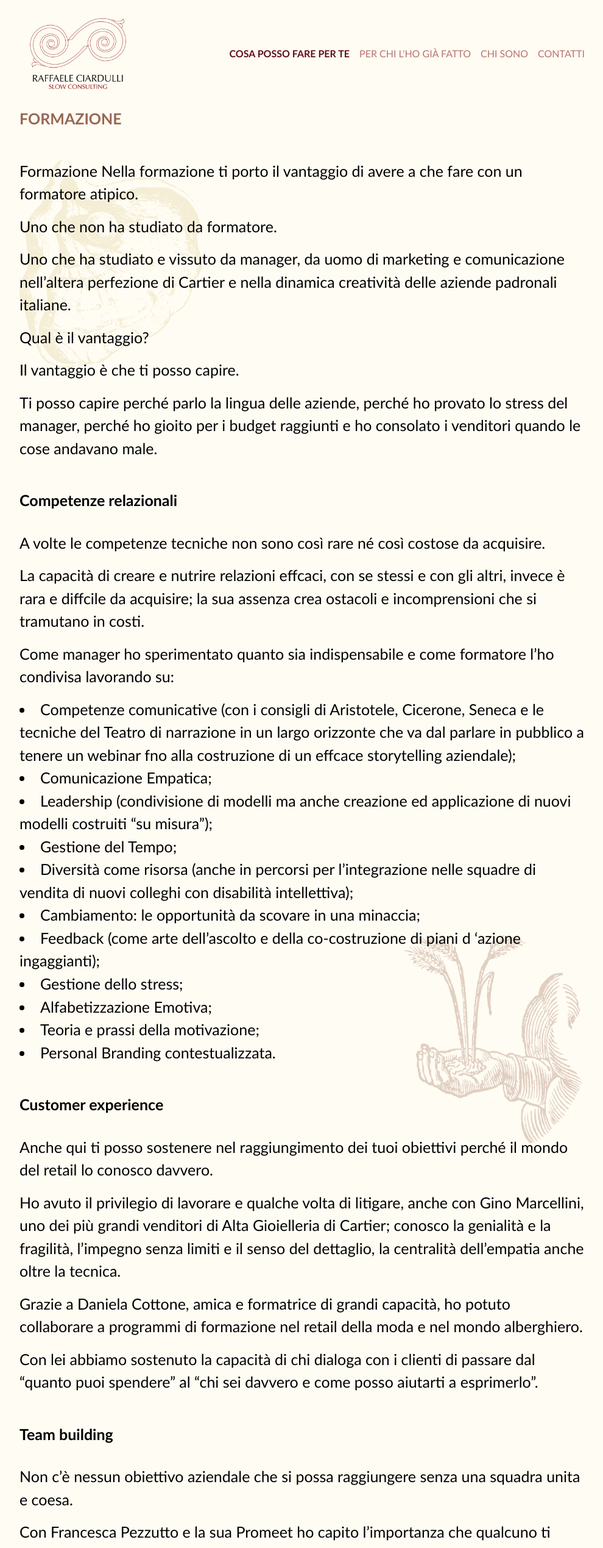
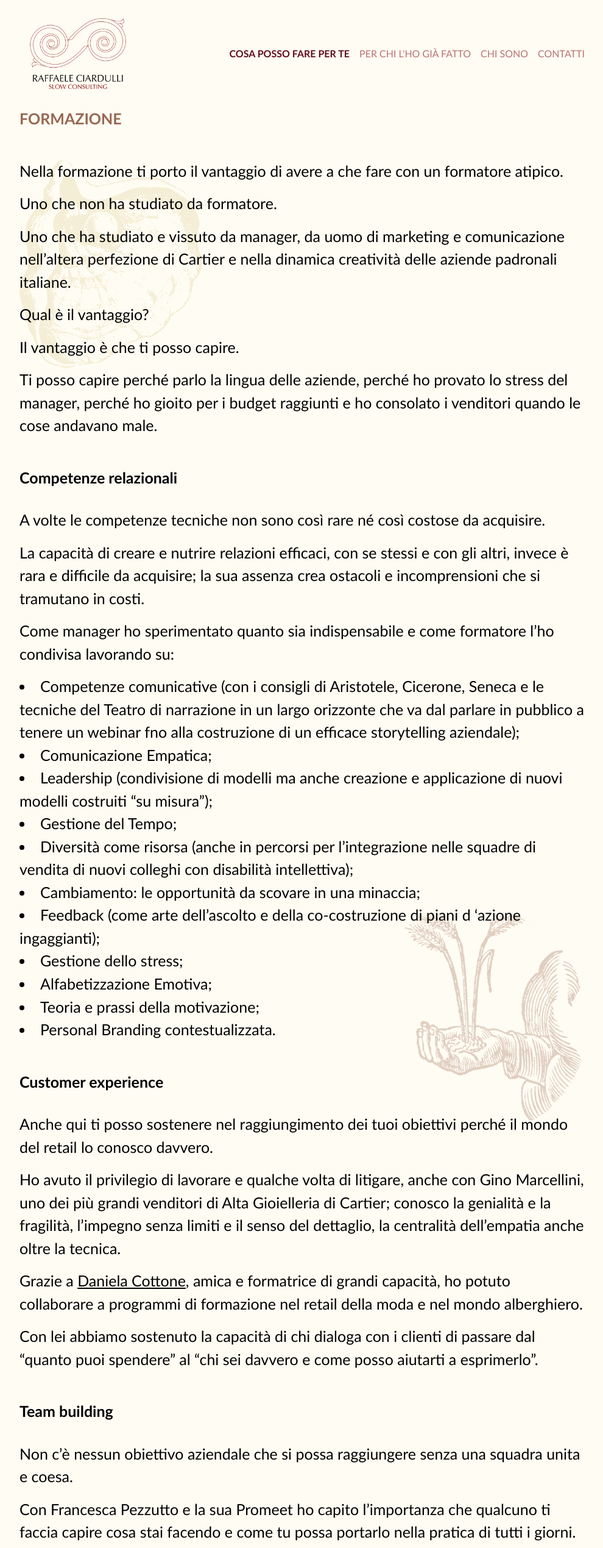
Before and after one commit to Eedma/slow-consulting, a Next.js app: page /services/formazione in a window 1280 px wide. Shown: the top 2539 px of the page at 61% size, without its empty margins (144-1134 px from the left). Built offline with nearby package versions, Linux system fonts and the light colour scheme.

Commit message:
fix errori battitura

```diff
--- a/src/app/services/formazione/page.tsx
+++ b/src/app/services/formazione/page.tsx
@@ -7,8 +7,8 @@ export default function FormazionePage() {
             <h3 className="formazione">Formazione</h3>
             <div className="relative">
                 <p>
-                    Formazione Nella formazione ti porto il vantaggio di avere a
-                    che fare con un formatore atipico.
+                    Nella formazione ti porto il vantaggio di avere a che fare
+                    con un formatore atipico.
                 </p>
 
                 <p>Uno che non ha studiato da formatore.</p>
@@ -46,8 +46,8 @@ export default function FormazionePage() {
                     costose da acquisire.
                 </p>
                 <p>
-                    La capacità di creare e nutrire relazioni effcaci, con se
-                    stessi e con gli altri, invece è rara e diffcile da
+                    La capacità di creare e nutrire relazioni efficaci, con se
+                    stessi e con gli altri, invece è rara e difficile da
                     acquisire; la sua assenza crea ostacoli e incomprensioni che
                     si tramutano in costi.
                 </p>
@@ -60,13 +60,13 @@ export default function FormazionePage() {
                         Competenze comunicative (con i consigli di Aristotele,
                         Cicerone, Seneca e le tecniche del Teatro di narrazione
                         in un largo orizzonte che va dal parlare in pubblico a
-                        tenere un webinar fno alla costruzione di un effcace
+                        tenere un webinar fno alla costruzione di un efficace
                         storytelling aziendale);
                     </li>
                     <li>Comunicazione Empatica;</li>
                     <li>
-                        Leadership (condivisione di modelli ma anche creazione
-                        ed applicazione di nuovi modelli costruiti “su misura”);
+                        Leadership (condivisione di modelli ma anche creazione e
+                        applicazione di nuovi modelli costruiti “su misura”);
                     </li>
                     <li>Gestione del Tempo;</li>
                     <li>
@@ -110,9 +110,17 @@ export default function FormazionePage() {
                     tecnica.
                 </p>
                 <p>
-                    Grazie a Daniela Cottone, amica e formatrice di grandi
-                    capacità, ho potuto collaborare a programmi di formazione
-                    nel retail della moda e nel mondo alberghiero.
+                    Grazie a{" "}
+                    <Link
+                        href="https://www.linkedin.com/in/danielacottone"
+                        target="_blank"
+                        className="underline"
+                    >
+                        Daniela Cottone
+                    </Link>
+                    , amica e formatrice di grandi capacità, ho potuto
+                    collaborare a programmi di formazione nel retail della moda
+                    e nel mondo alberghiero.
                 </p>
                 <p>
                     Con lei abbiamo sostenuto la capacità di chi dialoga con i
@@ -199,7 +207,7 @@ export default function FormazionePage() {
                     </Link>{" "}
                     abbiamo sviluppato un modello di analisi, di
                     rendicontazione, di concrete azioni formative e di coaching
-                    personalizzabile sulle tue specifche esigenze
+                    personalizzabile sulle tue specifche esigenze.
                 </p>
             </div>
             <div className="relative">
@@ -224,7 +232,7 @@ export default function FormazionePage() {
                 </p>
                 <p>
                     La chiave è nei negozi. Se c’è una risposta che funziona è
-                    già li.
+                    già lì.
                 </p>
                 <p>
                     <Link
@@ -234,12 +242,12 @@ export default function FormazionePage() {
                     >
                         Milano Retail Tour
                     </Link>{" "}
-                    ti accompagna fsicamente a vedere quelli di Milano o della
+                    ti accompagna fisicamente a vedere quelli di Milano o della
                     città che preferisci o virtualmente in giro per il mondo.
                 </p>
                 <p>
                     Dal 2016 faccio parte del team che accompagna le visite e
-                    che, a valle delle visite, facilità l’emergere di
+                    che, a valle delle visite, facilita l’emergere di
                     consapevolezze e di concreti piani d’azione a sostegno del
                     cambiamento.
                 </p>
--- a/src/app/services/sviluppo/page.tsx
+++ b/src/app/services/sviluppo/page.tsx
@@ -7,7 +7,7 @@ export default function SviluppoPage() {
             <div className="relative">
                 <h3 className="sviluppo">Sviluppo di nuove competenze</h3>
                 <p>
-                    Sono fero della mia barba bianca e sono convinto che in un
+                    Sono fiero della mia barba bianca e sono convinto che in un
                     mondo in costante trasformazione la mia esperienza possa
                     essere d’aiuto a chi si affaccia al mondo del lavoro, specie
                     nei mestieri del lusso che chiedono mani, cuori e menti
@@ -15,17 +15,26 @@ export default function SviluppoPage() {
                 </p>
                 <h4 className="mt-[6rem]">Design delle scuole dei mestieri</h4>
                 <p>
-                    Grazie a Giovanna Zambelli sono diventato uno specialista.
-                    Ho collaborato all’ ingegnerizzazione delle scuole dei
-                    mestieri di Bvlgari, di Gucci-Ecole de l’Amour, di Marcolin,
-                    Balenciaga e Bottega Veneta.
+                    Grazie a{" "}
+                    <Link
+                        href="https://www.linkedin.com/in/giovannazambelli"
+                        target="_blank"
+                        className="underline"
+                    >
+                        Giovanna Zambelli
+                    </Link>{" "}
+                    sono diventato uno specialista. Ho collaborato
+                    all’ingegnerizzazione delle scuole dei mestieri di Bvlgari,
+                    di Gucci-Ecole de l’Amour, di Marcolin, Balenciaga e Bottega
+                    Veneta.
                 </p>
                 <p>
                     Dalla definizione del “purpuose” della Scuola, al dettaglio
                     dei programmi per lo sviluppo delle competenze tecniche e
                     relazionali degli Allievi, dalla formazione e al coaching
-                    dei Maestri dei Mestieri, fno alla stesura dei protocolli di
-                    accoglienza delle nuove risorse nelle isole di produzione.
+                    dei Maestri dei Mestieri, fino alla stesura dei protocolli
+                    di accoglienza delle nuove risorse nelle isole di
+                    produzione.
                 </p>
                 <Image
                     src="/sviluppo-competenze1.png"
```
Also changed, not shown: src/components/Navbar.tsx (+7 -17 lines).
